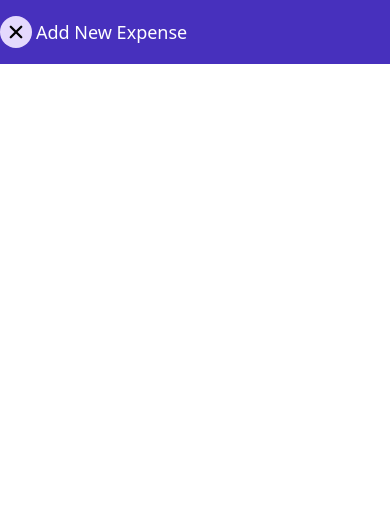
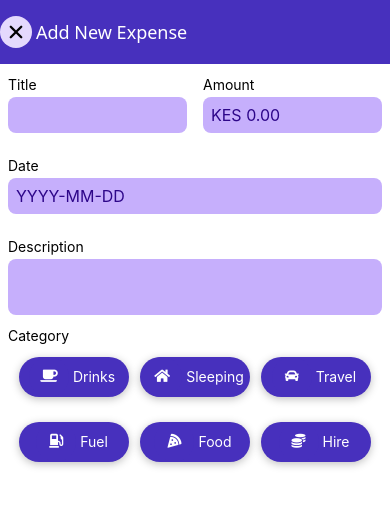
Before and after one commit to mbugua70/expense_tracker_app_one, a React Native app: screen /ManageExpenses in a window 390 px wide. Shown: the top 506 px of the page. Built offline with nearby package versions, Linux system fonts and the light colour scheme.

Commit message:
styling the add form and edit form, creating custome add form and edit form, working on category icons

```diff
--- /dev/null
+++ b/components/CategoryContainer.js
@@ -0,0 +1,34 @@
+ import { View, Text, StyleSheet } from 'react-native'
+ import CategoryIconContainer from './CategoryIconContainer'
+
+ const CategoryContainer = () => {
+   return (
+     <View style={styles.screen}>
+       <Text>Category</Text>
+       <View style={styles.screenIcon}>
+        <CategoryIconContainer category="coffee" size="20" />
+        <CategoryIconContainer category="home" size="20" />
+        <CategoryIconContainer category="car" size="20" />
+       </View>
+       <View style={styles.screenIcon}>
+        <CategoryIconContainer category="gas-pump" size="20" />
+        <CategoryIconContainer category="pizza-slice" size="20" />
+        <CategoryIconContainer category="coins" size="20" />
+       </View>
+     </View>
+   )
+ }
+
+ export default CategoryContainer
+
+ const styles = StyleSheet.create({
+  screen: {
+    marginHorizontal: 8,
+  },
+  screenIcon: {
+    marginVertical: 20,
+    flexDirection: "row",
+    justifyContent: "space-evenly",
+    alignItems: "center"
+  }
+ })
--- /dev/null
+++ b/components/CategoryIconContainer.js
@@ -0,0 +1,85 @@
+import { View, Text, StyleSheet } from 'react-native'
+import { GlobalStyles } from '../constants/styles'
+import IconContainer from './IconContainer'
+
+
+const CategoryIconContainer = ({category, size}) => {
+  const iconDimensions = {
+    width: 40,
+    height: 40,
+    borderRadius: 20,
+  }
+
+  // icon functonality
+  let iconName = "coffee";
+  let categoryName = category;
+  if (category === "coffee") {
+    iconName = "coffee";
+    categoryName = "Drinks";
+  } else if (category === "home") {
+    iconName = "home";
+    categoryName = "Sleeping";
+  } else if(category === "pizza-slice"){
+    iconName = "pizza-slice";
+    categoryName = "Food"
+  }else if (category === "car"){
+    iconName = "car";
+    categoryName = "Travel"
+  }else if(category === "gas-pump"){
+    iconName = "gas-pump";
+    categoryName = "Fuel";
+  }else if(category ==="coins"){
+    iconName = "coins",
+    categoryName = "Hire"
+  }
+
+  return (
+    <View style={styles.screen}>
+    <View style={styles.screenContainer}>
+       <View style>
+        <IconContainer category={category} size={size} iconDimensions={iconDimensions}/>
+       </View>
+       <View style={styles.textContainer}>
+       <Text style={styles.text}>{categoryName}</Text>
+       </View>
+    </View>
+  </View>
+  )
+}
+
+export default CategoryIconContainer
+
+const styles =  StyleSheet.create({
+  screen: {
+    justifyContent: "center",
+    alignItems: "center",
+    minWidth: 100,
+    height: 25,
+  },
+  iconContainer: {
+    backgroundColor: GlobalStyles.colors.primary800,
+  },
+   screenContainer: {
+    borderRadius: 20,
+    width: 110,
+    height: 40,
+    paddingHorizontal: 6,
+    backgroundColor: GlobalStyles.colors.primary800,
+    elevation: 4,
+    shadowColor: "#000000",
+    shadowOffset: {width: 0, height: 2},
+    shadowOpacity: 0.25,
+    shadowRadius: 8,
+    borderColor: GlobalStyles.colors.primary800,
+    flexDirection: 'row',
+    justifyContent: "center",
+    alignItems: "center"
+    },
+
+  text: {
+    color: "#fff",
+    paddingHorizontal: 4,
+  }
+
+
+})
--- a/components/ExpenseDetails.js
+++ b/components/ExpenseDetails.js
@@ -4,11 +4,16 @@ import { GlobalStyles } from "../constants/styles";
 import Expense from "./Expense";
 
 const ExpenseDetails = ({ selectedDetails }) => {
+  const iconDimensions = {
+    width: 60,
+    height: 60,
+    borderRadius: 30,
+  }
   return (
     <View style={styles.screen}>
       {/* we will have an icon(category) */}
       <View style={styles.iconContainer}>
-        <IconContainer category={selectedDetails.category} size={32} />
+        <IconContainer category={selectedDetails.category} size={32} iconDimensions={iconDimensions} />
       </View>
       {/* details */}
       <Expense selectedDetails={selectedDetails} />
--- a/components/ExpenseList.js
+++ b/components/ExpenseList.js
@@ -7,14 +7,7 @@ import FontAwesome5 from "@expo/vector-icons/FontAwesome5";
 const ExpenseList = ({ itemData }) => {
   const navigation = useNavigation();
 
-  let iconName = "coffee";
-  if (itemData.category === "drink") {
-    iconName = "coffee";
-  } else if (itemData.category === "social_need") {
-    iconName = "home";
-  } else {
-    iconName = "coins";
-  }
+
 
   function handleNavigation() {
     console.log("working");
@@ -34,7 +27,7 @@ const ExpenseList = ({ itemData }) => {
         >
           {/* icon */}
           <View style={styles.iconContainer}>
-            <FontAwesome5 name={iconName} size={24} color="white" />
+            <FontAwesome5 name={itemData.category} size={24} color="white" />
           </View>
           {/* details */}
           <View style={styles.containerText}>
--- a/components/Form.js
+++ b/components/Form.js
@@ -1,13 +1,51 @@
-import { View, Text } from "react-native";
-import { TextInput } from "react-native-web";
+import { View, Text, TextInput, StyleSheet } from "react-native";
+import InputContainer from "./InputContainer";
+import CategoryContainer from "./CategoryContainer";
+
 
 const FormContainer = () => {
+
+  // handle function
+function handleAmount(){
+
+}
   return (
-    <View>
-      <Text>Title</Text>
-      <TextInput />
+    <View style={styles.screen}>
+      <View style={styles.flexContainer}>
+       <View style={styles.flexItem}>
+       <InputContainer label="Title"/>
+       </View>
+      <View style={styles.flexItem}>
+      <InputContainer label="Amount" textConfig={{
+         keyboardType: 'decimal-pad',
+         placeholder: "KES 0.00",
+         onChangeText: handleAmount
+       }}/>
+      </View>
+      </View>
+        <InputContainer label="Date" textConfig={{
+          placeholder: "YYYY-MM-DD",
+         maxLength: 10
+       }}/>
+       <InputContainer label="Description" textConfig={{
+        multiline: true
+       }}/>
+
+       <CategoryContainer/>
     </View>
   );
 };
 
 export default FormContainer;
+
+const styles = StyleSheet.create({
+  screen: {
+    flex: 1,
+  },
+  flexContainer: {
+    flexDirection: "row",
+  },
+  flexItem: {
+    flex: 1
+  }
+})
--- a/components/IconContainer.js
+++ b/components/IconContainer.js
@@ -3,24 +3,13 @@ import { View, Text, StyleSheet } from "react-native";
 import FontAwesome5 from "@expo/vector-icons/FontAwesome5";
 import { GlobalStyles } from "../constants/styles";
 
-const IconContainer = ({ category, size }) => {
-  let iconName = "coffee";
-  let categoryName = category;
-  if (category === "drink") {
-    iconName = "coffee";
-    categoryName = "Drinks";
-  } else if (category === "social_need") {
-    iconName = "home";
-    categoryName = "Social Need";
-  } else {
-    iconName = "coins";
-    categoryName = "Learning";
-  }
+const IconContainer = ({ category, size, iconDimensions }) => {
+
 
   return (
     <>
-      <View style={styles.screen}>
-        <FontAwesome5 name={iconName} size={size} color="white" />
+      <View style={[styles.screen, {...iconDimensions}]}>
+        <FontAwesome5 name={category} size={size} color="white" />
       </View>
     </>
   );
@@ -30,11 +19,9 @@ export default IconContainer;
 
 const styles = StyleSheet.create({
   screen: {
-    width: 60,
-    height: 60,
     backgroundColor: GlobalStyles.colors.primary800,
     justifyContent: "center",
     alignItems: "center",
-    borderRadius: 30,
+
   },
 });
--- /dev/null
+++ b/components/InputContainer.js
@@ -0,0 +1,38 @@
+import { View, Text, TextInput, StyleSheet } from 'react-native'
+import { GlobalStyles } from '../constants/styles'
+
+
+const InputContainer = ({label, textConfig}) => {
+  return (
+    <View style={styles.screen}>
+      <Text style={styles.label}>{label}</Text>
+      <TextInput style={styles.input} {...textConfig}/>
+    </View>
+  )
+}
+
+export default InputContainer
+
+const styles = StyleSheet.create({
+
+screen: {
+  marginHorizontal: 8,
+  marginVertical: 12,
+},
+label:{
+  fontSize: 14,
+  marginBottom: 4,
+  marginTop: 0,
+},
+
+input: {
+  marginVertical: 0,
+  borderRadius: 8,
+  backgroundColor: GlobalStyles.colors.primary100,
+  padding: 8,
+  fontSize: 16,
+  color: GlobalStyles.colors.primary700
+
+}
+
+})
--- a/components/ManageExpenseDetail.js
+++ b/components/ManageExpenseDetail.js
@@ -23,7 +23,7 @@ const ManageExpenseDetail = ({ expenseID }) => {
     amount: expenseDetails.amount,
     category: expenseDetails.category,
   };
-
+  console.log(selectedDetails.category)
   useLayoutEffect(() => {
     navigation.setOptions({
       title: selectedDetails.title,
--- a/constants/dummy-data.js
+++ b/constants/dummy-data.js
@@ -5,7 +5,7 @@ export const DUMMY_EXPENSES = [
     description: "A pair of shoes",
     amount: 59.2,
     date: new Date("2024-12-1"),
-    category: "social_need",
+    category: "home",
   },
   {
     id: "e2",
@@ -13,7 +13,7 @@ export const DUMMY_EXPENSES = [
     description: "lorem test one",
     amount: 12.2,
     date: new Date("2023-12-1"),
-    category: "drink",
+    category: "coffee",
   },
   {
     id: "e3",
@@ -21,7 +21,7 @@ export const DUMMY_EXPENSES = [
     title: "Mug",
     amount: 10.2,
     date: new Date("2024-10-1"),
-    category: "drink",
+    category: "coffee",
   },
   {
     id: "e4",
@@ -29,7 +29,7 @@ export const DUMMY_EXPENSES = [
     title: "Laptop",
     amount: 9.2,
     date: new Date("2014-12-1"),
-    category: "secondary_need",
+    category: "coins",
   },
   {
     id: "e5",
@@ -37,7 +37,7 @@ export const DUMMY_EXPENSES = [
     title: "Suit",
     amount: 100.2,
     date: new Date("2022-8-1"),
-    category: "social_need",
+    category: "coins",
   },
   {
     id: "e6",
@@ -45,6 +45,6 @@ export const DUMMY_EXPENSES = [
     title: "Book",
     amount: 33.2,
     date: new Date("2024-12-1"),
-    category: "social_need",
+    category: "coins",
   },
 ];
--- a/screens/AddEdit.js
+++ b/screens/AddEdit.js
@@ -1,5 +1,5 @@
 import { useLayoutEffect } from "react";
-import { View, Text } from "react-native";
+import { View, Text, StyleSheet } from "react-native";
 import FormContainer from "../components/Form";
 import { Colors } from "react-native/Libraries/NewAppScreen";
 
@@ -14,7 +14,17 @@ const AddEdit = ({ route, navigation }) => {
       headerTintColor: "#fff",
     });
   }, [route, navigation, isEditting]);
-  return <View>{/* <FormContainer /> */}</View>;
+  return (
+    <View style={styles.screen}>
+      <FormContainer />
+    </View>
+  )
 };
 
 export default AddEdit;
+
+const styles = StyleSheet.create({
+  screen: {
+    flex: 1,
+  }
+})
```
